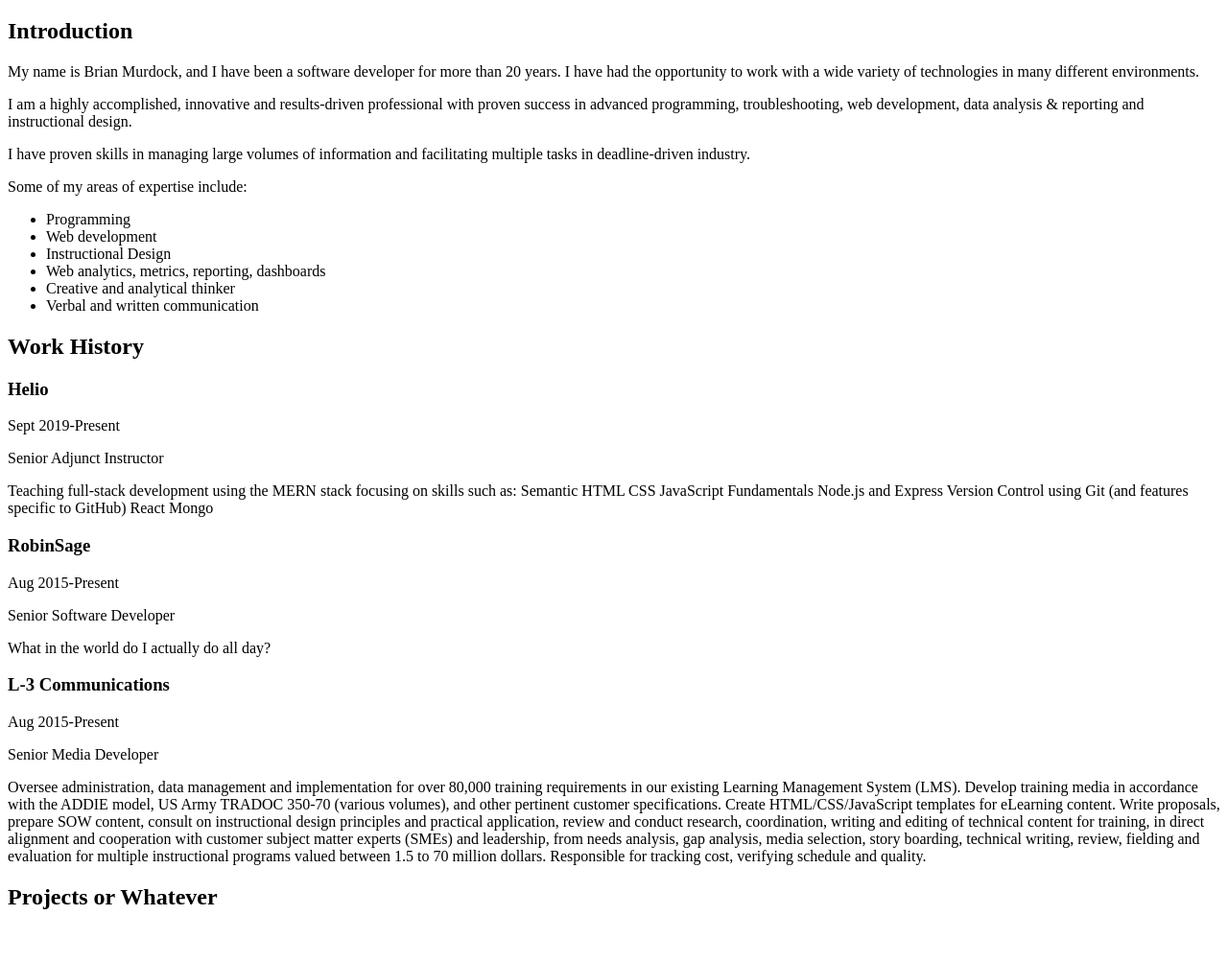
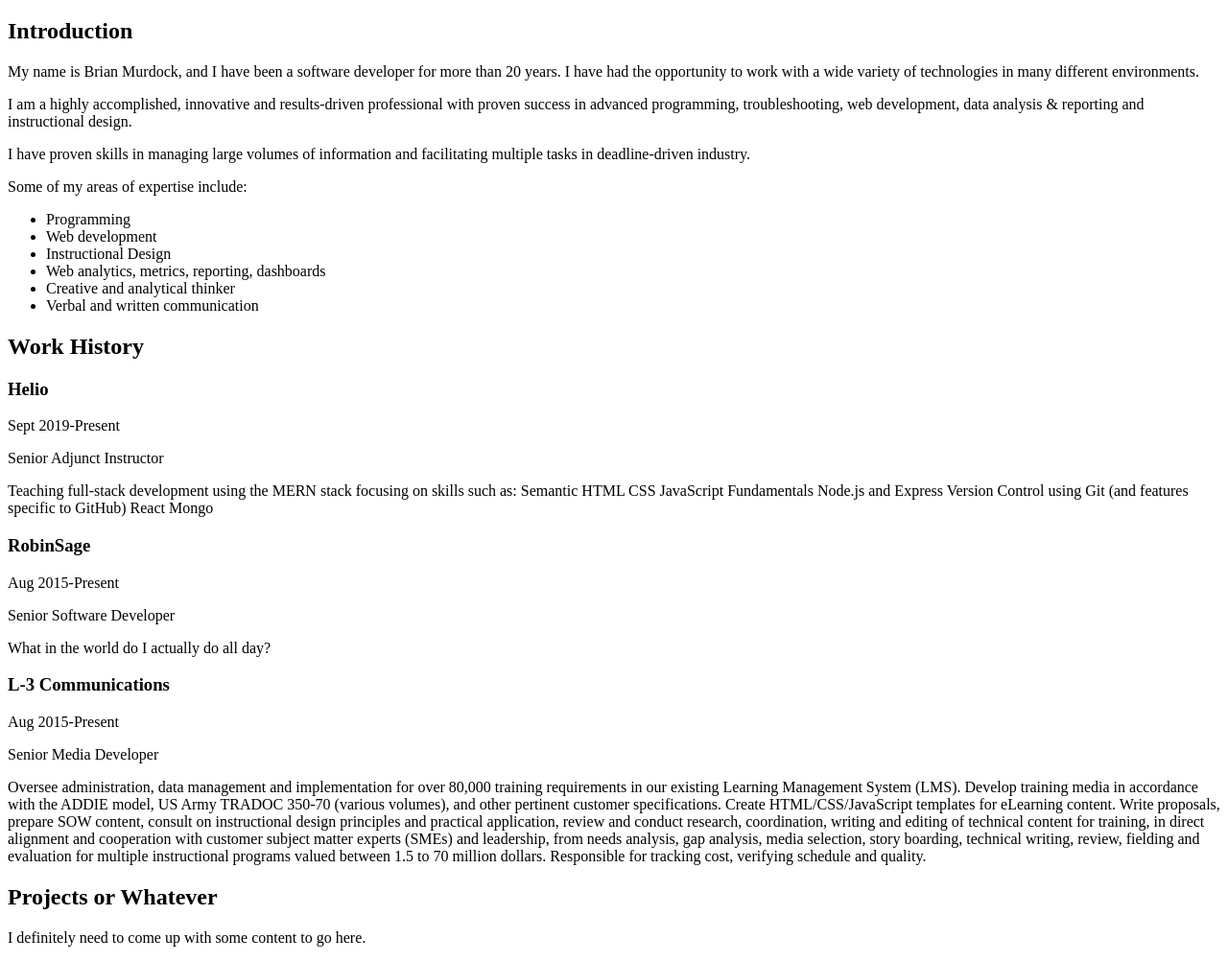
Before and after one commit to bmurdock/march2020-portfolio, a plain HTML site: page index.html in a window 1280 px wide. Shown: the part 61-1064 px from the top of the page at 96% size. Before the commit the page ends 1030 px from the top, so only its background shows below. Drawn offline with Linux system fonts and the light colour scheme.

Commit message:
added stuff

```diff
--- a/index.html
+++ b/index.html
@@ -2,7 +2,7 @@
 <html>
 
 <head>
-
+    <title>Brian's Portfolio</title>
 </head>
 
 <body>
@@ -78,6 +78,7 @@
         </section>
         <section>
             <h2>Projects or Whatever</h2>
+            <p>I definitely need to come up with some content to go here.</p>
         </section>
     </main>
 </body>
```
